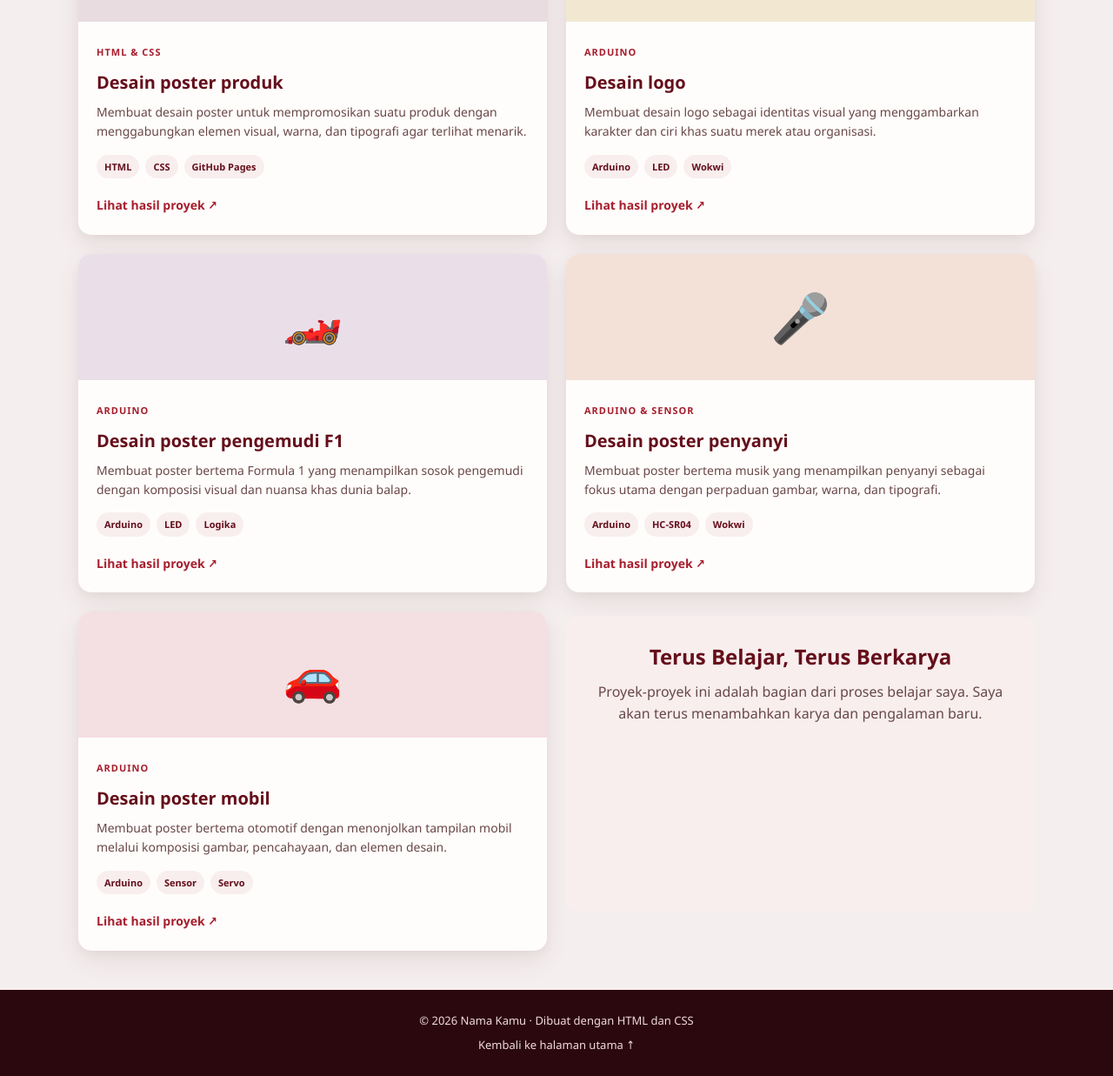
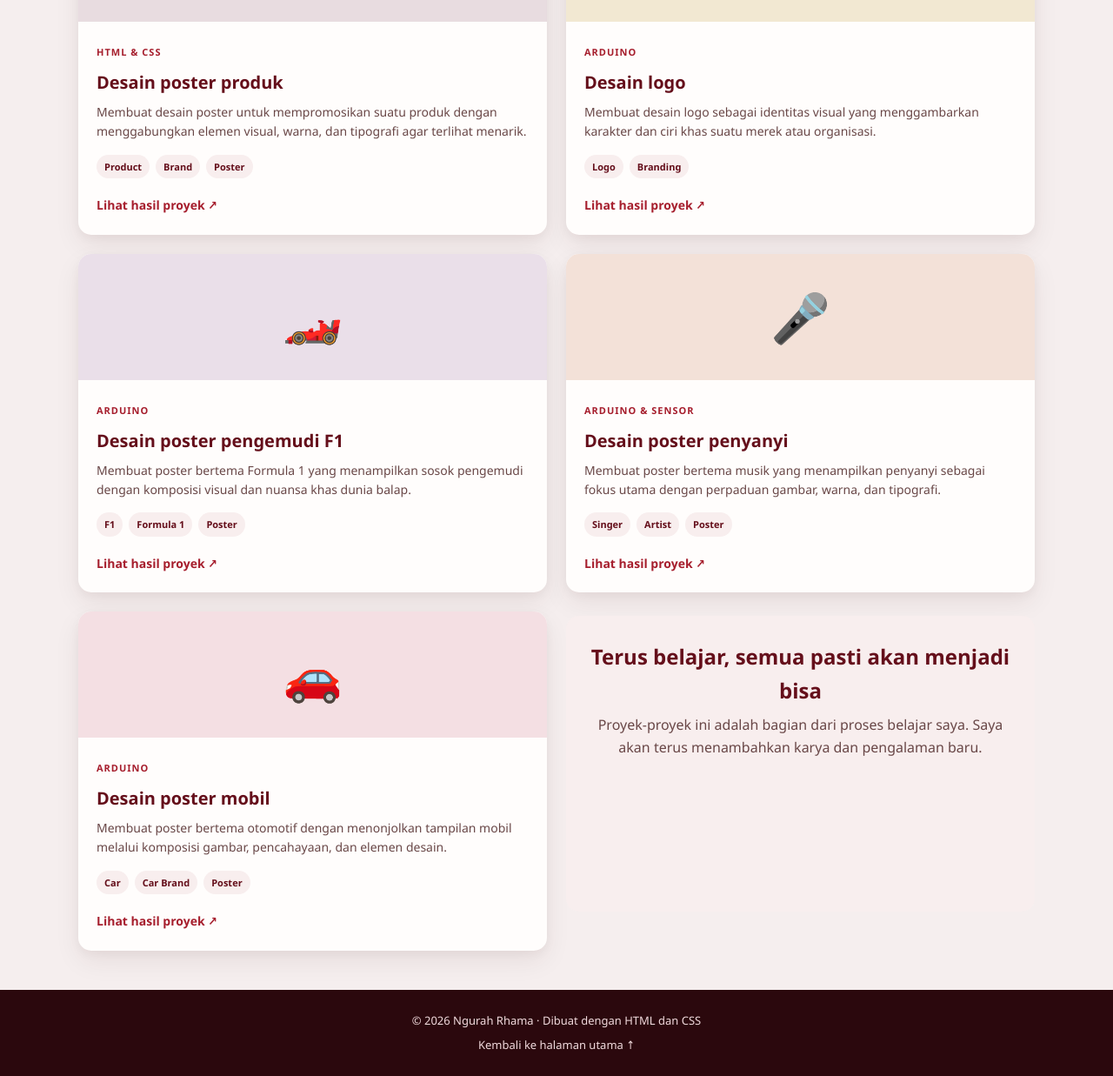
Before and after one commit to 3delwheiss/sp1der.lily, a plain HTML site: page desaingrafis.html in a window 1280 px wide. Shown: the part 655-1892 px from the top of the page at 87% size. Drawn offline with Linux system fonts and the light colour scheme.

Commit message:
Update desaingrafis.html

```diff
--- a/desaingrafis.html
+++ b/desaingrafis.html
@@ -32,7 +32,7 @@
         <div class="project-content">
           <span class="category">HTML &amp; CSS</span><h3>Desain poster produk</h3>
           <p>Membuat desain poster untuk mempromosikan suatu produk dengan menggabungkan elemen visual, warna, dan tipografi agar terlihat menarik.</p>
-          <div class="tags"><span>HTML</span><span>CSS</span><span>GitHub Pages</span></div>
+          <div class="tags"><span>Product</span><span>Brand</span><span>Poster</span></div>
           <a class="project-link" href="https://www.behance.net/gallery/240010021/PRODUCT-POSTERS-DESIGN">Lihat hasil proyek ↗</a>
         </div>
       </article>
@@ -42,7 +42,7 @@
         <div class="project-content">
           <span class="category">Arduino</span><h3>Desain logo</h3>
           <p>Membuat desain logo sebagai identitas visual yang menggambarkan karakter dan ciri khas suatu merek atau organisasi.</p>
-          <div class="tags"><span>Arduino</span><span>LED</span><span>Wokwi</span></div>
+          <div class="tags"><span>Logo</span><span>Branding</span></div>
           <a class="project-link" href="https://www.behance.net/gallery/239942193/LOGO-DESIGN">Lihat hasil proyek ↗</a>
         </div>
       </article>
@@ -52,7 +52,7 @@
         <div class="project-content">
           <span class="category">Arduino</span><h3>Desain poster pengemudi F1</h3>
           <p>Membuat poster bertema Formula 1 yang menampilkan sosok pengemudi dengan komposisi visual dan nuansa khas dunia balap.</p>
-          <div class="tags"><span>Arduino</span><span>LED</span><span>Logika</span></div>
+          <div class="tags"><span>F1</span><span>Formula 1</span><span>Poster</span></div>
           <a class="project-link" href="https://www.behance.net/gallery/239941995/F1-DRIVER-POSTERS-DESIGN">Lihat hasil proyek ↗</a>
         </div>
       </article>
@@ -62,7 +62,7 @@
         <div class="project-content">
           <span class="category">Arduino &amp; Sensor</span><h3>Desain poster penyanyi</h3>
           <p>Membuat poster bertema musik yang menampilkan penyanyi sebagai fokus utama dengan perpaduan gambar, warna, dan tipografi.</p>
-          <div class="tags"><span>Arduino</span><span>HC-SR04</span><span>Wokwi</span></div>
+          <div class="tags"><span>Singer</span><span>Artist</span><span>Poster</span></div>
           <a class="project-link" href="https://www.behance.net/gallery/239941339/SINGER-POSTERS-DESIGN">Lihat hasil proyek ↗</a>
         </div>
       </article>
@@ -72,51 +72,19 @@
         <div class="project-content">
           <span class="category">Arduino</span><h3>Desain poster mobil</h3>
           <p>Membuat poster bertema otomotif dengan menonjolkan tampilan mobil melalui komposisi gambar, pencahayaan, dan elemen desain.</p>
-          <div class="tags"><span>Arduino</span><span>Sensor</span><span>Servo</span></div>
+          <div class="tags"><span>Car</span><span>Car Brand</span><span>Poster</span></div>
           <a class="project-link" href="https://www.behance.net/gallery/239940915/CAR-POSTERS-DESIGN">Lihat hasil proyek ↗</a>
         </div>
       </article>
 
-      <!--
-      <article class="project-card">
-        <div class="project-visual visual-teal"><span>🌡️</span></div>
-        <div class="project-content">
-          <span class="category">Arduino &amp; Sensor</span><h3>Monitoring Suhu dan Kelembapan</h3>
-          <p>Membaca data suhu dan kelembapan menggunakan sensor, kemudian menampilkan hasilnya.</p>
-          <div class="tags"><span>Arduino</span><span>DHT</span><span>LCD</span></div>
-          <a class="project-link" href="#">Lihat hasil proyek ↗</a>
-        </div>
-      </article>
-
-      <article class="project-card">
-        <div class="project-visual visual-yellow"><span>☀️</span></div>
-        <div class="project-content">
-          <span class="category">Arduino &amp; Sensor</span><h3>Sensor Cahaya LDR</h3>
-          <p>Menggunakan sensor LDR untuk mendeteksi cahaya dan mengatur LED secara otomatis.</p>
-          <div class="tags"><span>Arduino</span><span>LDR</span><span>Sensor</span></div>
-          <a class="project-link" href="#">Lihat hasil proyek ↗</a>
-        </div>
-      </article>
-
-      <article class="project-card">
-        <div class="project-visual visual-slate"><span>🖥️</span></div>
-        <div class="project-content">
-          <span class="category">Arduino</span><h3>LCD dan Push Button</h3>
-          <p>Menggunakan tombol sebagai input dan LCD I2C untuk menampilkan informasi sederhana.</p>
-          <div class="tags"><span>Arduino</span><span>LCD I2C</span><span>Input</span></div>
-          <a class="project-link" href="#">Lihat hasil proyek ↗</a>
-        </div>
-      </article>
-    </section>-->
-
     <section class="note">
-      <h2>Terus Belajar, Terus Berkarya</h2>
+      <h2>Terus belajar, semua pasti akan menjadi bisa</h2>
       <p>Proyek-proyek ini adalah bagian dari proses belajar saya. Saya akan terus menambahkan karya dan pengalaman baru.</p>
     </section>
   </main>
 
   <footer class="footer">
-    <p>© 2026 Nama Kamu · Dibuat dengan HTML dan CSS</p>
+    <p>© 2026 Ngurah Rhama · Dibuat dengan HTML dan CSS</p>
     <a href="index.html">Kembali ke halaman utama ↑</a>
   </footer>
 </body>
```
